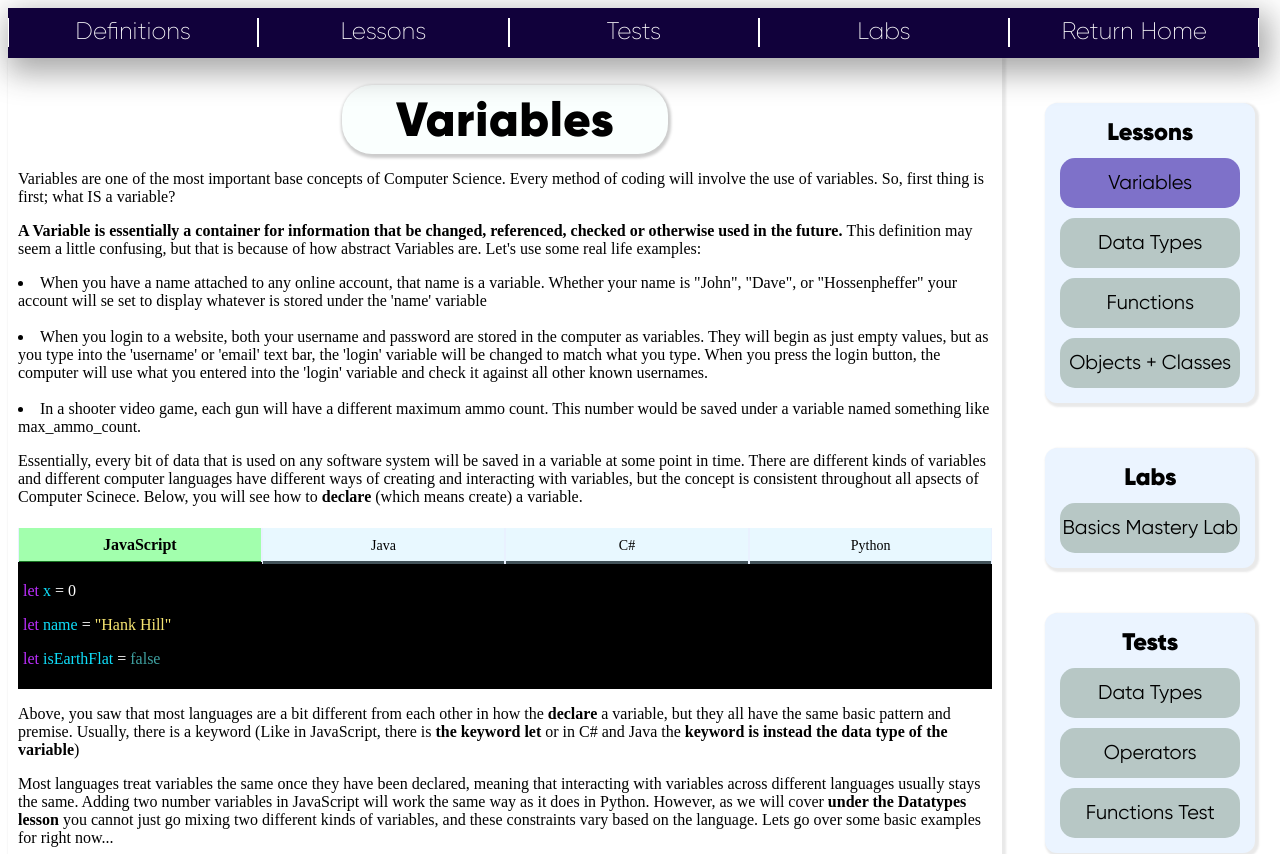
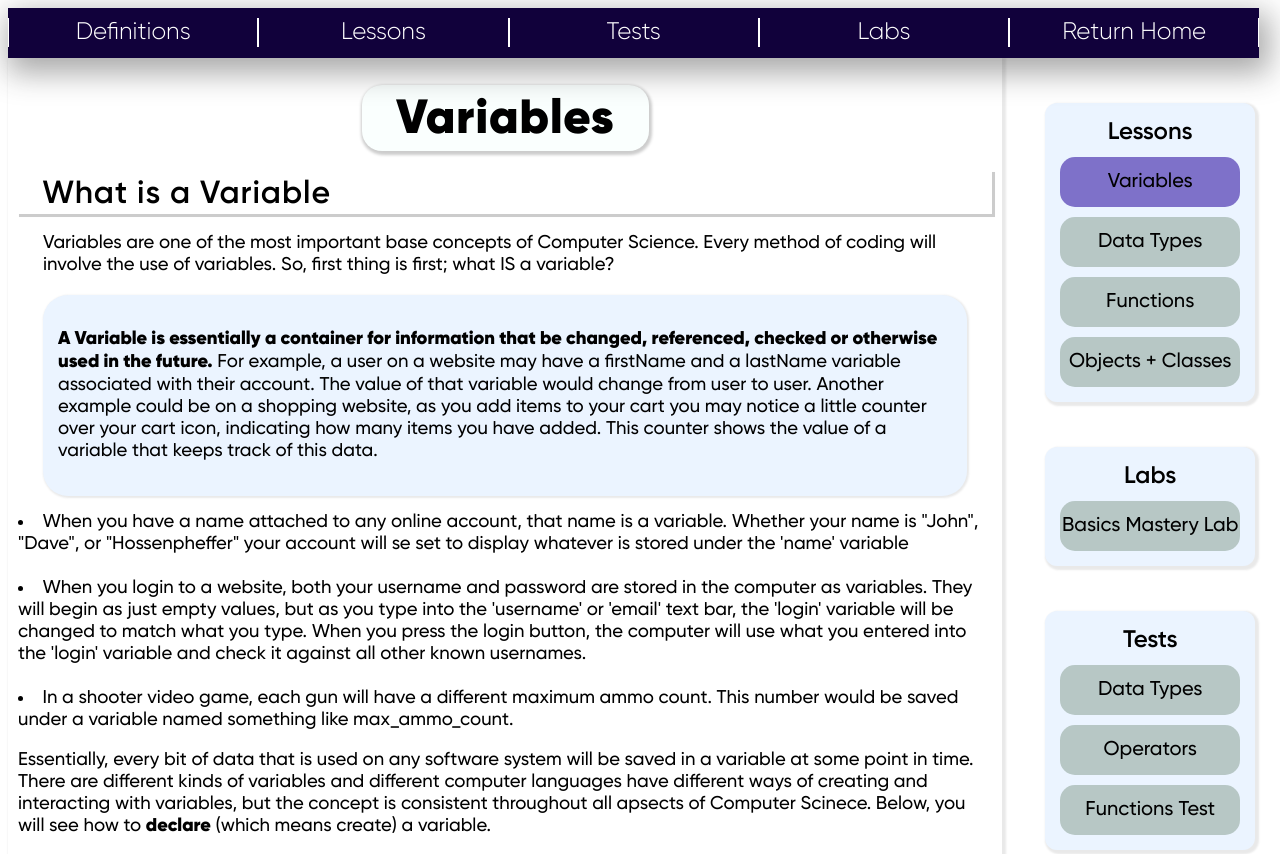
Before and after one commit to NLanese/the-codex, a Next.js app: page /concepts/basics/lessons/variables in a window 1280 px wide. Shown: the top 854 px of the page. Built offline with nearby package versions, Linux system fonts and the light colour scheme.

Commit message:
major style changes on lessons. Looks much better

```diff
--- a/pages/concepts/basics/lessons/variables.js
+++ b/pages/concepts/basics/lessons/variables.js
@@ -458,13 +458,19 @@ const VariablesLesson = ({}) => {
         function renderFirst(){
             return(
                 <div>
-                    <p>
-                        Variables are one of the most important base concepts of Computer Science. Every method of coding will involve the use of variables. So, first thing is first; what IS a variable?
-                    </p>
-                    <p>
-                        <strong>A Variable is essentially a container for information that be changed, referenced, checked or otherwise used in the future. </strong> This definition may seem a little confusing, but that is because of how abstract Variables are. Let's use some real life examples:
-                    </p>
-                    <div>
+                    <div style={Styles.Fonts.lessonHeader}>What is a Variable</div>
+                    <div style={Styles.Sections.lessonContent}>
+                        <p style={Styles.Fonts.basic}>
+                            Variables are one of the most important base concepts of Computer Science. Every method of coding will involve the use of variables. So, first thing is first; what IS a variable?
+                        </p>
+                        <div style={Styles.Sections.importantNote}>
+                            <p style={Styles.Fonts.basic}>
+                                <strong>A Variable is essentially a container for information that be changed, referenced, checked or otherwise used in the future.</strong> For example, a user on a website may have a firstName and a lastName variable associated with their account. The value of that variable would change from user to user. Another example could be on a shopping website, as you add items to your cart you may notice a little counter over your cart icon, indicating how many items you have added. This counter shows the value of a variable that keeps track of this data.
+                            </p>
+                        </div>
+                    </div>
+
+                    <div style={Styles.Fonts.basic}>
                         <li>
                             When you have a name attached to any online account, that name is a variable. Whether your name is "John", "Dave", or "Hossenpheffer" your account will se set to display whatever is stored under the 'name' variable
                         </li>
@@ -478,7 +484,7 @@ const VariablesLesson = ({}) => {
                         </li>
                     </div>
 
-                    <p>
+                    <p style={Styles.Fonts.basic}>
                         Essentially, every bit of data that is used on any software system will be saved in a variable at some point in time. There are different kinds of variables and different computer languages have different ways of creating and interacting with variables, but the concept is consistent throughout all apsects of Computer Scinece. Below, you will see how to <strong>declare</strong> (which means create) a variable.
                     </p>
                 </div>
--- a/styles/fonts.css
+++ b/styles/fonts.css
@@ -7,7 +7,7 @@
 }
 
 @font-face {
-    font-family: 'Gilroy-Light';
+    font-family: 'Gilroy';
     src: url("../public/fonts/Gilroy-Light.ttf") format('woff2'),
          url("../public/fonts/Gilroy-Light.ttf") format('woff');
     font-weight: 300;
@@ -15,7 +15,7 @@
 }
 
 @font-face {
-    font-family: 'Gilroy-Medium';
+    font-family: 'Gilroy';
     src: url("../public/fonts/Gilroy-Medium.ttf") format('woff2'),
          url("../public/fonts/Gilroy-Medium.ttf") format('woff');
     font-weight: 400;
@@ -31,7 +31,7 @@
 }
 
 @font-face {
-    font-family: 'Gilroy-SemiBold';
+    font-family: 'Gilroy';
     src: url("../public/fonts/Gilroy-SemiBold.ttf") format('woff2'),
          url("../public/fonts/Gilroy-SemiBold.ttf") format('woff');
     font-weight: 600;
--- a/styles/styles.js
+++ b/styles/styles.js
@@ -2,19 +2,31 @@ const Styles = {
 
     Fonts: {
 
+        basic: {
+            fontFamily: "Gilroy",
+            fontSize: 18.5, fontWeight: 400,
+        },
+
         pageTitle: {
             fontFamily: "Gilroy",
             fontSize: 48, fontWeight: 700,
-            textAlignVertical: 'center',
+            textAlignVertical: 'center', textAlign: 'center',
             letterSpacing: 0.95,
-            marginBottom: 0,
-            textAlign: 'center',
-            width: '30%,', maxWidth: '75%',
+            marginBottom: 20,
             backgroundColor: "#fafffe",
             boxShadow:'1px 2px 3px 2px rgba(0, 0, 0, 0.2)',
-            paddingRight: '5.5%', paddingLeft: '5.5%', paddingTop: 8.5,
-            borderRadius: 30
+            paddingRight: '3.5%', paddingLeft: '3.5%', paddingTop: 5.5,
+            borderRadius: 20
         },
+
+        lessonHeader: {
+            fontFamily: "Gilroy",
+            fontSize: 32, fontWeight: 600,
+            letterSpacing: 0.95,
+            boxShadow:'2px 2px 0.5px 1px rgba(0, 0, 0, 0.2)',
+            paddingRight: '2.5%', paddingLeft: '2.5%', paddingTop: 3.5,
+        },
+
 
         h1: {fontFamily: "Gilroy", fontSize: 24, fontWeight: 600},
         h2: {fontFamily: "Gilroy", fontSize: 20, fontWeight: 500, textAlignVertical: 'center', textAlign: 'center'},
@@ -50,6 +62,18 @@ const Styles = {
             backgroundColor: "#ebf4ff",
             boxShadow:'2px 2px 2px 2px rgba(40, 40, 40, 0.1)'
         },
+
+        lessonContent: {
+            paddingRight: 25,
+            paddingLeft: 25,
+        },
+
+        importantNote: {
+            backgroundColor: "#ebf4ff",
+            padding: 15, borderRadius: 25,
+            boxShadow:'1px 1px 2px 1px rgba(40, 40, 40, 0.1)',
+            marginBottom: 15
+        }
     }
 
 }
```
Also changed, not shown: pages/concepts/basics/tests/operators.js (+2 -2 lines).
